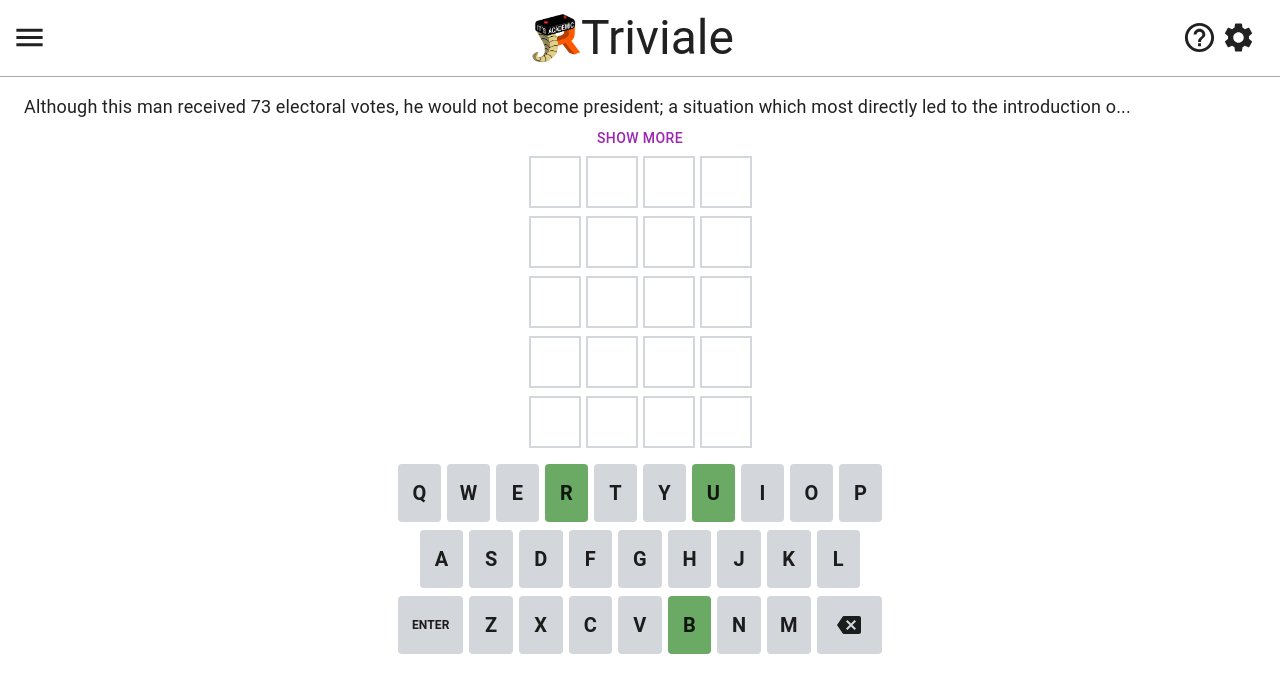
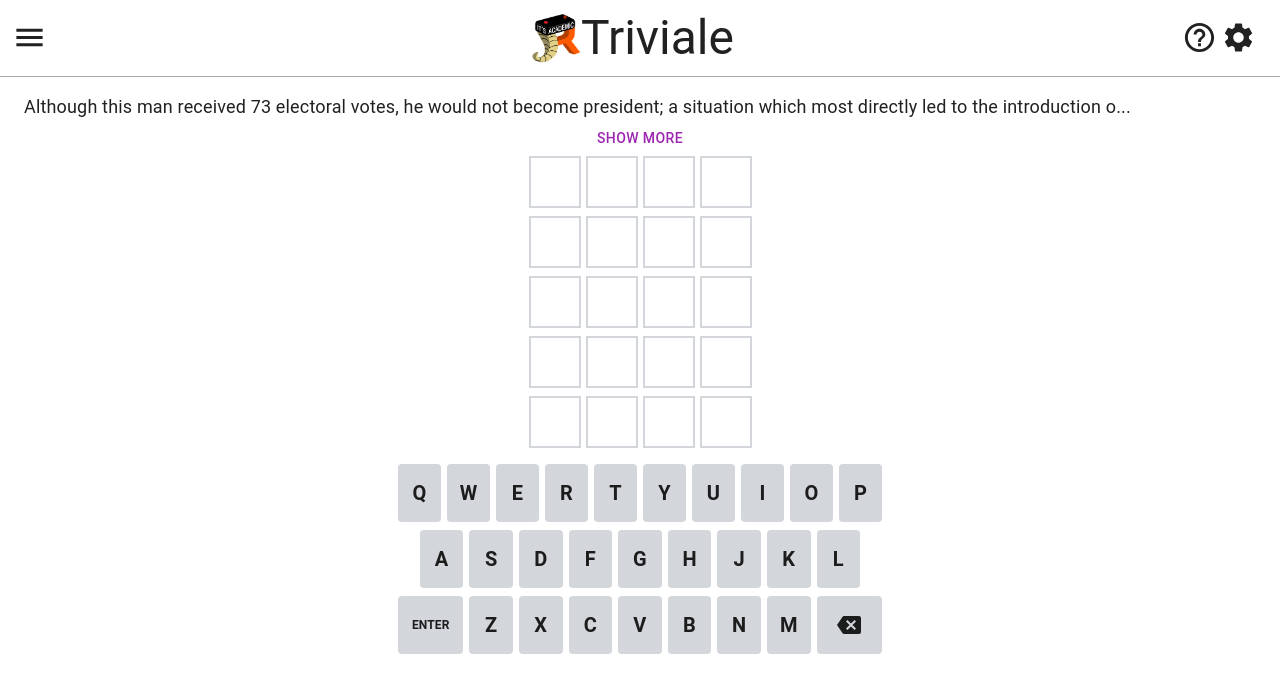
Before and after one commit to dotcomstar/Triviale, a React (Vite) app: page / in a window 1280 px wide. Shown: the top 692 px of the page. Built offline with nearby package versions, Linux system fonts and the light colour scheme; what simple-zustand-devtools would draw is missing.

Commit message:
Add basic correctness checking

```diff
--- a/src/components/keyboard/Keyboard.tsx
+++ b/src/components/keyboard/Keyboard.tsx
@@ -5,6 +5,7 @@ import { ENTER_TEXT } from "../../constants/strings";
 import Key from "./Key";
 import useQuestions from "../../hooks/useQuestions";
 import useGameStateStore from "../../stores/gameStateStore";
+import useCurrGuessStore from "../../stores/currGuessStore";
 
 type KeyboardProps = {
   onChar: (value: string) => void;
@@ -25,8 +26,14 @@ export const getStatus = (val: string | undefined) => {
   const { data } = useQuestions();
   const questionNumber = useGameStateStore((s) => s.questionNumber);
   const answer = data[questionNumber].answer;
+  const guess = useCurrGuessStore((s) => s.guess);
 
-  if (val && answer.toLocaleUpperCase().includes(val)) {
+  if (
+    val &&
+    answer.toLocaleUpperCase().includes(val) &&
+    guess.includes(val) &&
+    answer.indexOf(val) === guess.indexOf(val)
+  ) {
     return "success";
   }
   return undefined;
```
